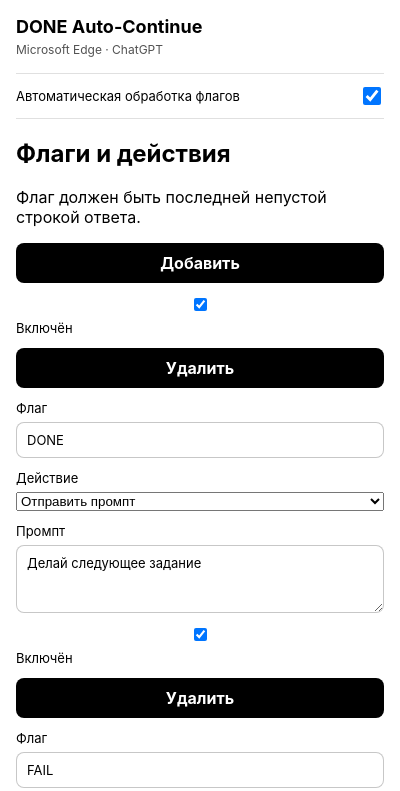
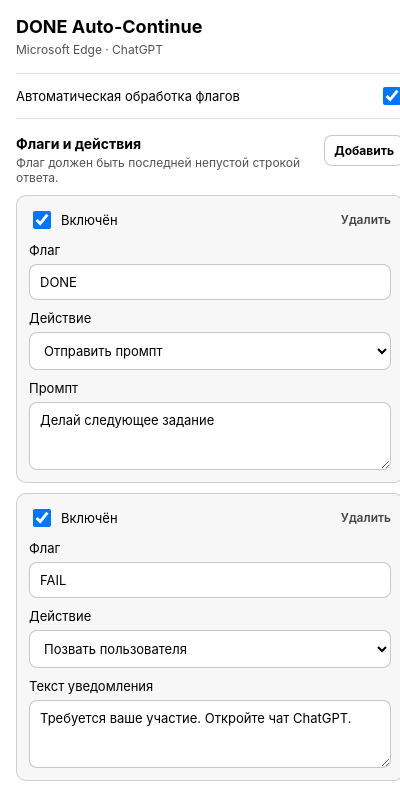
Before and after one commit to VadimAlekseyevich/ChatGPT-Orchestra, a browser extension: page popup.html in a window 400 px wide. Shown: the top 791 px of the page. Drawn offline with Linux system fonts and the light colour scheme.

Commit message:
Style configurable flag editor

```diff
--- a/popup.css
+++ b/popup.css
@@ -9,7 +9,9 @@
 
 body {
   margin: 0;
-  min-width: 360px;
+  min-width: 420px;
+  max-height: 600px;
+  overflow-y: auto;
   background: Canvas;
   color: CanvasText;
 }
@@ -22,19 +24,33 @@ header {
   margin-bottom: 16px;
 }
 
+h1,
+h2,
+p {
+  margin-top: 0;
+}
+
 h1 {
-  margin: 0 0 4px;
+  margin-bottom: 4px;
   font-size: 18px;
   line-height: 1.2;
 }
 
+h2 {
+  margin-bottom: 3px;
+  font-size: 14px;
+}
+
 header p,
-.hint {
-  margin: 0;
+.section-heading p,
+.hint,
+.empty-state {
+  margin-bottom: 0;
   opacity: 0.68;
 }
 
-header p {
+header p,
+.section-heading p {
   font-size: 12px;
 }
 
@@ -47,7 +63,8 @@ label {
 
 input[type="text"],
 input[type="number"],
-textarea {
+textarea,
+select {
   width: 100%;
   border: 1px solid color-mix(in srgb, CanvasText 22%, transparent);
   border-radius: 8px;
@@ -55,6 +72,9 @@ textarea {
   background: Canvas;
   color: CanvasText;
   font: inherit;
+}
+
+textarea {
   resize: vertical;
 }
 
@@ -66,13 +86,51 @@ textarea {
   border-bottom: 1px solid color-mix(in srgb, CanvasText 12%, transparent);
 }
 
-.toggle-row input {
+.toggle-row input,
+.inline-check input {
   width: 18px;
   height: 18px;
 }
 
+.rules-section {
+  margin: 16px 0;
+}
+
+.section-heading {
+  display: flex;
+  align-items: flex-start;
+  justify-content: space-between;
+  gap: 12px;
+  margin-bottom: 10px;
+}
+
+.rule-card {
+  margin: 10px 0;
+  padding: 12px;
+  border: 1px solid color-mix(in srgb, CanvasText 16%, transparent);
+  border-radius: 10px;
+  background: color-mix(in srgb, CanvasText 3%, Canvas);
+}
+
+.rule-card label {
+  margin: 10px 0 0;
+}
+
+.rule-card-head {
+  display: flex;
+  align-items: center;
+  justify-content: space-between;
+  gap: 8px;
+}
+
+.inline-check {
+  display: inline-flex;
+  align-items: center;
+  gap: 7px;
+  margin: 0 !important;
+}
+
 button {
-  width: 100%;
   border: 0;
   border-radius: 8px;
   padding: 10px 12px;
@@ -87,6 +145,37 @@ button:hover {
   opacity: 0.9;
 }
 
+button.secondary {
+  border: 1px solid color-mix(in srgb, CanvasText 22%, transparent);
+  background: Canvas;
+  color: CanvasText;
+}
+
+button.compact {
+  padding: 7px 9px;
+  font-size: 12px;
+  white-space: nowrap;
+}
+
+button.text-button {
+  padding: 3px 0;
+  background: transparent;
+  color: CanvasText;
+  font-size: 12px;
+  font-weight: 600;
+}
+
+button.danger {
+  opacity: 0.72;
+}
+
+.actions {
+  display: grid;
+  grid-template-columns: 1fr 1fr;
+  gap: 8px;
+  margin-top: 12px;
+}
+
 #status {
   min-height: 20px;
   padding-top: 8px;
@@ -98,8 +187,17 @@ button:hover {
   font-weight: 600;
 }
 
-.hint {
-  margin-top: 8px;
+.hint,
+.empty-state {
   font-size: 11px;
   line-height: 1.45;
 }
+
+.hint {
+  margin-top: 8px;
+}
+
+.empty-state {
+  padding: 14px 0;
+  text-align: center;
+}
```
